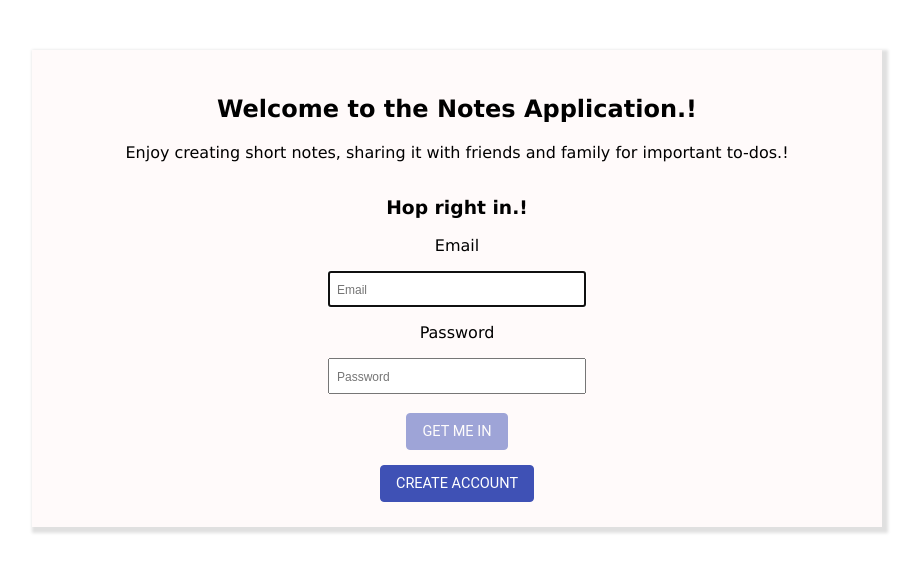
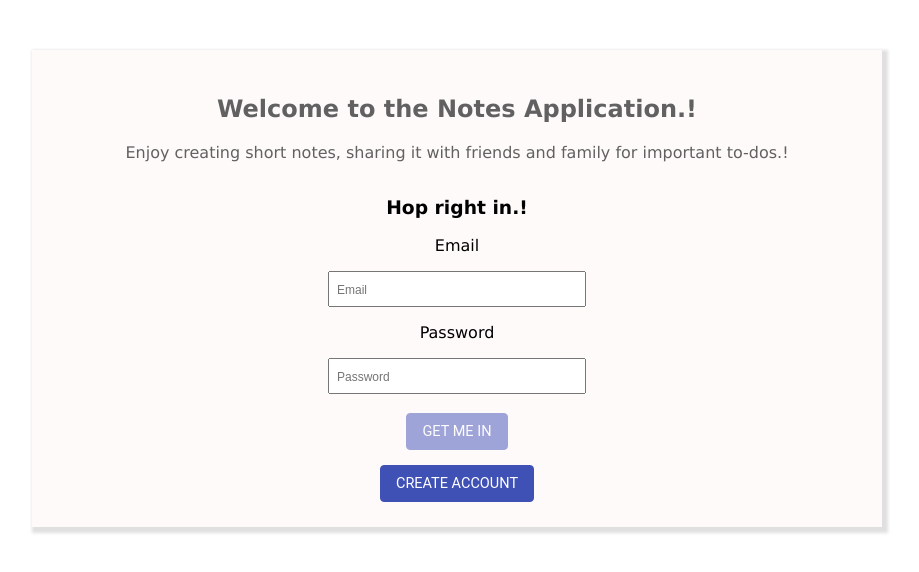
Before and after one commit to vinaymehta1860/notes-frontend, a React app: page / in a window 1280 px wide. Shown: the top 572 px of the page, without its empty margins (183-1102 px from the left). Built offline with nearby package versions, Linux system fonts and the light colour scheme.

Commit message:
Changed the styles for input fields.

```diff
--- a/src/components/modal/modals/editNote/editNote.scss
+++ b/src/components/modal/modals/editNote/editNote.scss
@@ -17,12 +17,16 @@
       height: 25px;
       margin: 10px;
 
-      input {
+      input[type="text"] {
         width: 620px;
         height: 30px;
         text-indent: 5px;
         padding-right: 30px;
         font-size: 15px;
+      }
+
+      input[type="text"]:focus {
+        outline: none;
       }
 
       span {
@@ -56,6 +60,10 @@
           content: attr(data-placeholder);
           color: grey;
         }
+
+        &:focus {
+          outline: none;
+        }
       }
     }
   }
--- a/src/components/modal/modals/newNote/newNote.scss
+++ b/src/components/modal/modals/newNote/newNote.scss
@@ -17,12 +17,16 @@
       height: 25px;
       margin: 10px;
 
-      input {
+      input[type="text"] {
         width: 620px;
         height: 30px;
         text-indent: 5px;
         padding-right: 30px;
         font-size: 15px;
+      }
+
+      input[type="text"]:focus {
+        outline: none;
       }
 
       span {
@@ -56,6 +60,10 @@
           content: attr(data-placeholder);
           color: grey;
         }
+
+        &:focus {
+          outline: none;
+        }
       }
     }
   }
--- a/src/components/registration/registration.scss
+++ b/src/components/registration/registration.scss
@@ -9,6 +9,10 @@
   text-align: center;
   background-color: #fffafa;
   box-shadow: 3px 3px 3px 3px #e0e0e0;
+
+  .registration-text {
+    color: #616161;
+  }
 
   .registration-content {
     .registration-signin {
@@ -68,6 +72,10 @@
     height: 30px;
   }
 
+  input:focus {
+    outline: none;
+  }
+
   ::-webkit-input-placeholder {
     font-size: 12px;
   }
```
